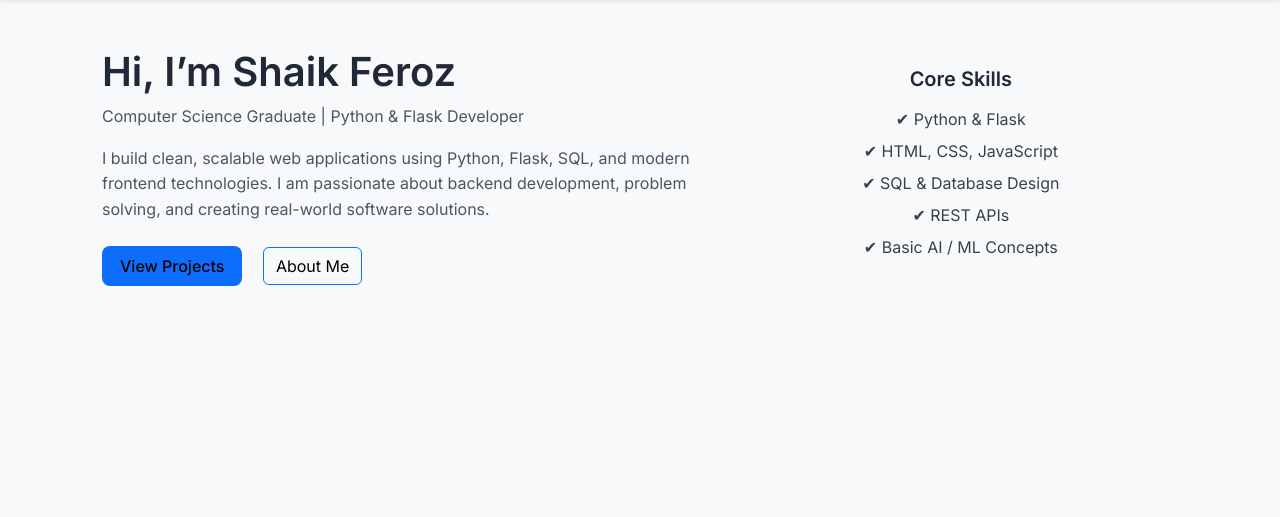
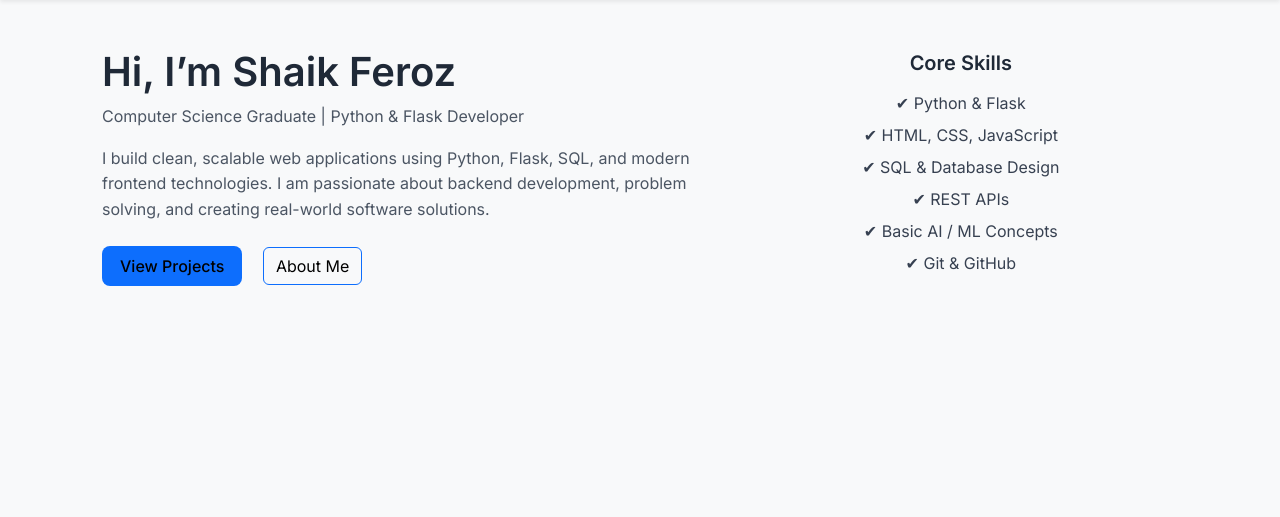
Before and after one commit to skferoz7/Portfolio-Feroz, a Flask app: page / in a window 1280 px wide. Shown: the part 68-585 px from the top of the page. Run offline with Flask 3, Linux system fonts and the light colour scheme.

Commit message:
add skill

```diff
--- a/templates/index.html
+++ b/templates/index.html
@@ -35,6 +35,7 @@
         <li>✔ SQL & Database Design</li>
         <li>✔ REST APIs</li>
         <li>✔ Basic AI / ML Concepts</li>
+        <li>✔ Git & GitHub</li>
       </ul>
     </div>
   </div>
```
